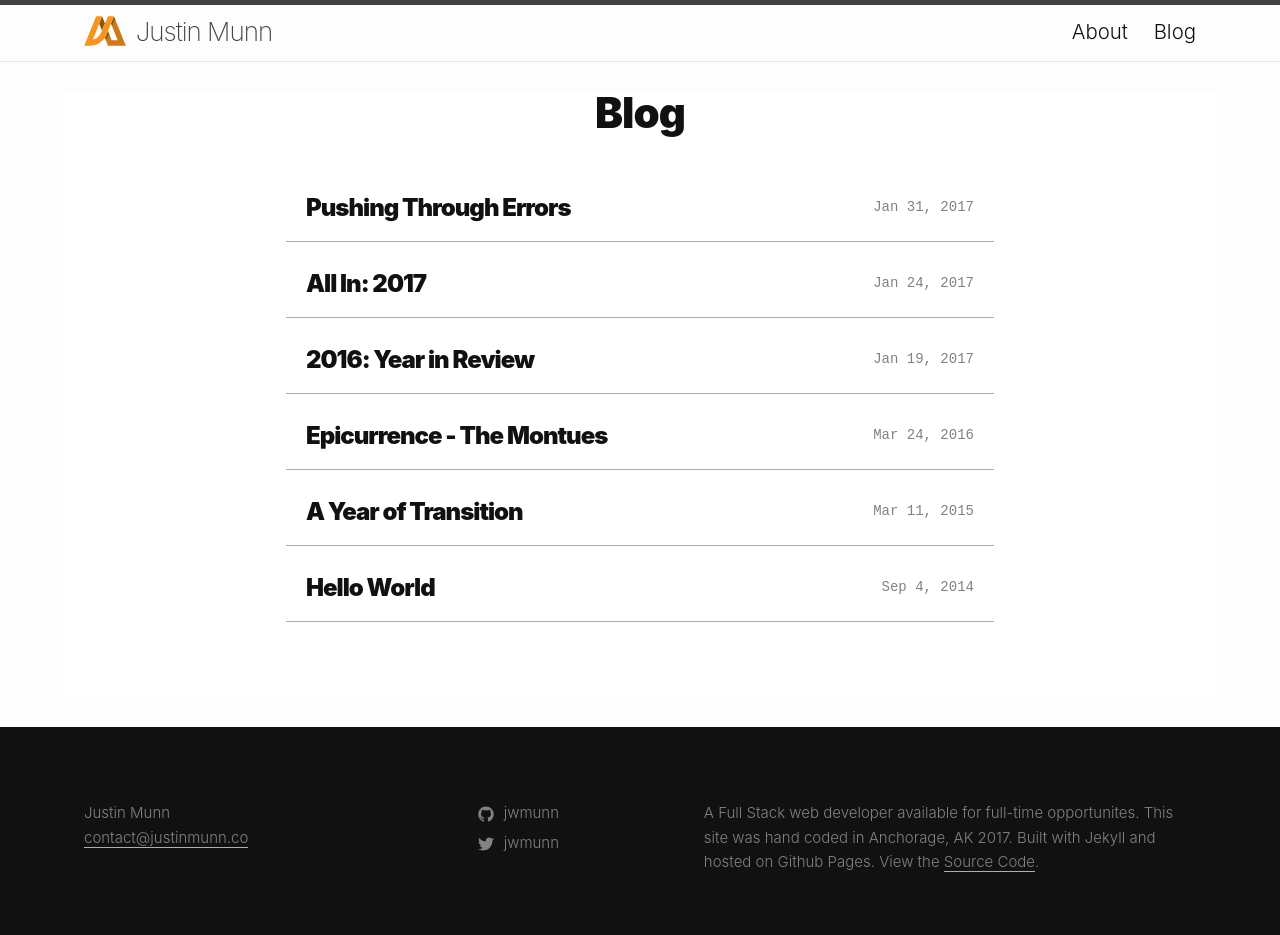
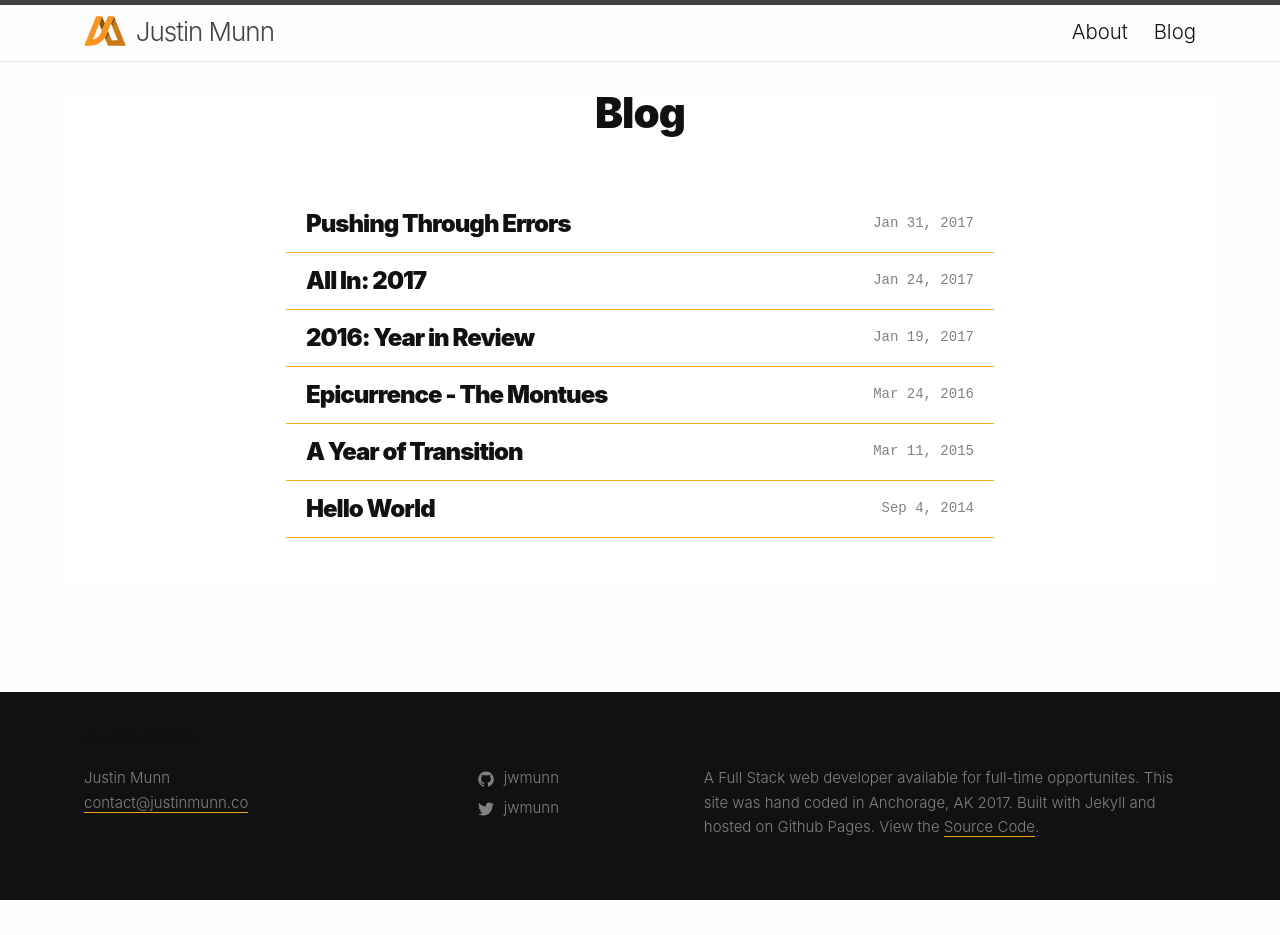
Before and after one commit to jwmunn/jwmunn.github.io, a Jekyll site: the page built from archive.md, in a window 1280 px wide. Built offline with Jekyll 4.4.1, drawn with Linux system fonts in a browser that asks for light colours; after the commit the page ends 900 px from its top, so only the background shows below that.

Commit message:
Archive layout tweaks.

```diff
--- a/_sass/_archive.scss
+++ b/_sass/_archive.scss
@@ -1,9 +1,21 @@
 h2.post-title {
   @include grid-column(8);
+
+  @include media-query($on-palm){
+    @include grid-column(12);
+    @include grid-collapse;
+    margin-left: 0px;
+  }
 }
 .post-list .post-meta {
   @include grid-column(4);
   text-align: right;
+
+  @include media-query($on-palm){
+    @include grid-column(12);
+    text-align: left;
+    margin-left: 0px;
+  }
 }
 
 .post-link {
@@ -11,6 +23,18 @@
 }
 
 .post-list li {
-    height: 5vmin;
+    height: 2.5rem;
     border-bottom: 1px solid #F6A623;
+    padding-top: 1rem;
+
+    @include media-query($on-palm){
+      height: 4rem;
+    }
 }
+
+ul.post-list {
+  @include media-query($on-palm){
+    width:100%;
+    margin-left: 0px;
+  }
+}
--- a/_sass/_base.scss
+++ b/_sass/_base.scss
@@ -360,8 +360,8 @@
 .post-list {
   margin-left: 0;
   list-style: none; }
-  .post-list > li {
-    margin-bottom: 30px; }
+  // .post-list > li {
+  //   margin-bottom: 30px; }
 
 .post-meta {
   font-size: 14px;
--- a/_sass/_header.scss
+++ b/_sass/_header.scss
@@ -8,7 +8,7 @@
 }
 
 .site-title {
-  font-weight: 200;
+  font-weight: 300;
 }
 
 .mob-hide {
--- a/_sass/_homepage.scss
+++ b/_sass/_homepage.scss
@@ -209,7 +209,7 @@
   position: relative;
   padding-top: 2rem;
   padding-bottom: 2rem;
-  margin-bottom: 12rem;
+  margin-bottom: 6rem;
   // box-sizing: border-box;
 
 
```
